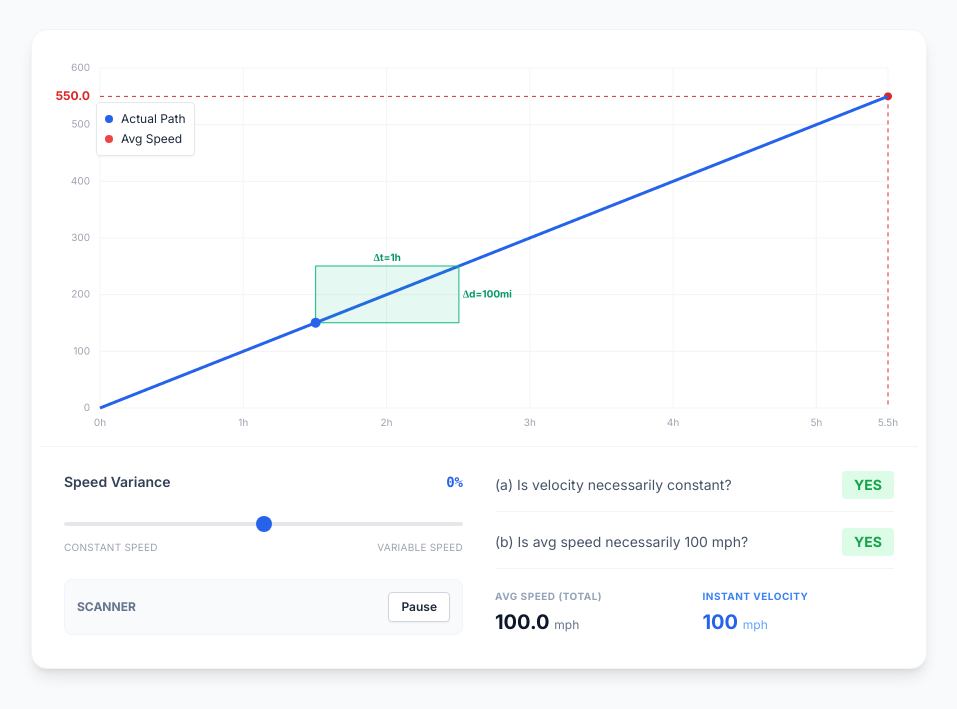
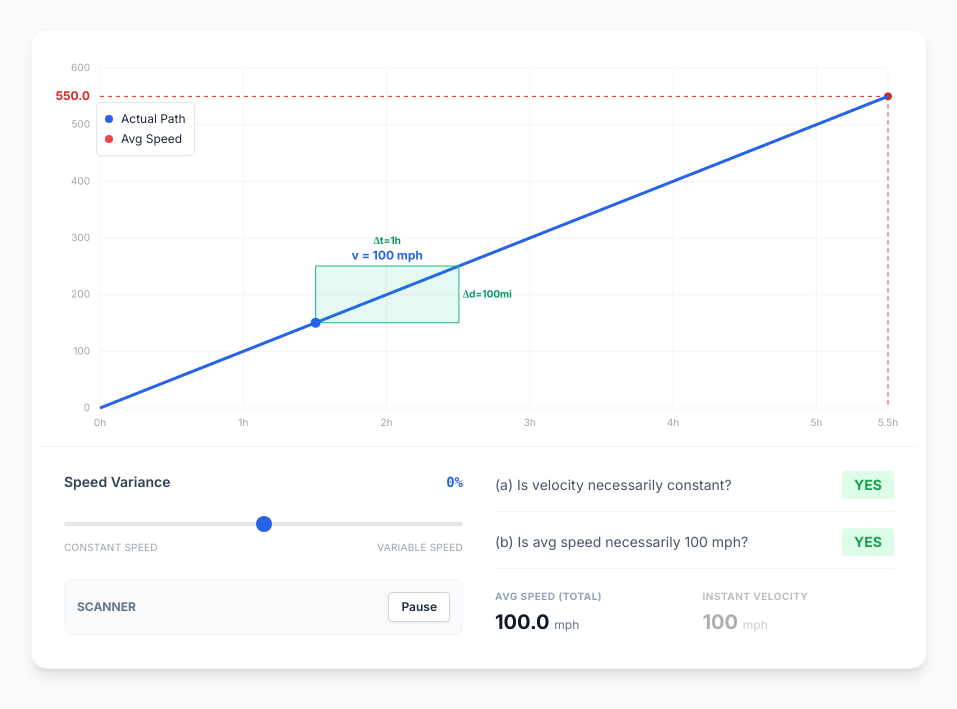
Before and after one commit to oraygungor/train100miles, a plain HTML site: page index.html in a window 1280 px wide. Shown: the part 107-816 px from the top of the page, without its empty margins (161-1118 px from the left). Drawn offline with nearby package versions, Linux system fonts and the light colour scheme.

Commit message:
Refactor comments and instant speed display
Updated comments and display values for clarity.

```diff
--- a/index.html
+++ b/index.html
@@ -111,11 +111,11 @@
                         </div>
                     </div>
 
-                    <!-- Instant Speed -->
-                    <div>
+                    <!-- Instant Speed (Now mainly on graph) -->
+                    <div class="opacity-50 grayscale">
                         <span class="text-[10px] font-bold text-blue-500 uppercase tracking-wider block mb-1">Instant Velocity</span>
                         <div class="text-xl font-bold text-blue-600">
-                            <span id="instSpeedDisplay">100.0</span> <span class="text-xs font-normal text-blue-400">mph</span>
+                            <span id="instSpeedDisplay">--</span> <span class="text-xs font-normal text-blue-400">mph</span>
                         </div>
                     </div>
                 </div>
@@ -150,14 +150,11 @@
         resize();
 
         // Math Constants
-        const margin = { top: 30, right: 30, bottom: 30, left: 60 }; // Increased left margin for Y-axis text
+        const margin = { top: 30, right: 30, bottom: 30, left: 60 };
         const maxTime = 5.5;
         const maxDist = 600;
 
         // Physics Functions
-        // v(t) = 100 + A * sin(2*PI*t)
-        // d(t) = 100t + (A/2PI) * (1 - cos(2*PI*t))
-
         function getAmplitude() { return sliderValue * 0.98; }
 
         function getDistance(t) {
@@ -221,7 +218,7 @@
             ctx.stroke();
             ctx.setLineDash([]);
 
-            // 2b. End Point Markers (Distance at 5.5h)
+            // 2b. End Point Markers
             const xFinalMark = scaleX(tTotal);
             const yFinalMark = scaleY(dTotal);
 
@@ -230,17 +227,15 @@
             ctx.lineWidth = 1;
             ctx.setLineDash([4, 4]);
 
-            // Horizontal line to Y-axis
             ctx.moveTo(xFinalMark, yFinalMark);
             ctx.lineTo(margin.left, yFinalMark);
 
-            // Vertical line to X-axis
             ctx.moveTo(xFinalMark, yFinalMark);
             ctx.lineTo(xFinalMark, h - margin.bottom);
             ctx.stroke();
             ctx.setLineDash([]);
 
-            // Red Dot at 5.5h
+            // Red Dot
             ctx.beginPath();
             ctx.fillStyle = '#DC2626';
             ctx.arc(xFinalMark, yFinalMark, 4, 0, Math.PI * 2);
@@ -251,15 +246,11 @@
             ctx.font = 'bold 12px Inter';
             ctx.textAlign = 'right';
             ctx.textBaseline = 'middle';
-
-            // Background box for text clarity
             const text = dTotal.toFixed(1);
             const textWidth = ctx.measureText(text).width;
-            ctx.fillStyle = 'rgba(255, 255, 255, 0.9)'; // Slightly transparent white
+            ctx.fillStyle = 'rgba(255, 255, 255, 0.9)';
             ctx.fillRect(margin.left - 15 - textWidth, yFinalMark - 8, textWidth + 10, 16);
-
-            // Text
-            ctx.fillStyle = '#DC2626'; // Red
+            ctx.fillStyle = '#DC2626';
             ctx.fillText(text, margin.left - 10, yFinalMark);
             ctx.restore();
 
@@ -278,7 +269,6 @@
             ctx.stroke();
 
             // 4. Scanner (Green Box)
-            // Scanner represents exactly 1 hour width and 100 miles height
             const tStart = scannerT;
             const tEnd = scannerT + 1;
 
@@ -286,7 +276,7 @@
                 const xS = scaleX(tStart);
                 const xE = scaleX(tEnd);
                 const yS = scaleY(getDistance(tStart));
-                const yE = scaleY(getDistance(tEnd));
+                const yE = scaleY(getDistance(tEnd)); // Note: yE is vertically higher (smaller val) than yS because dEnd > dStart
 
                 // Fill Box
                 ctx.fillStyle = 'rgba(16, 185, 129, 0.1)';
@@ -302,11 +292,11 @@
                 ctx.fill();
                 ctx.stroke();
 
-                // Scanner Labels
+                // Scanner Labels (Delta)
                 ctx.fillStyle = '#059669';
                 ctx.font = 'bold 10px Inter';
                 ctx.textAlign = 'center';
-                ctx.fillText("Δt=1h", (xS+xE)/2, yE - 8);
+                ctx.fillText("Δt=1h", (xS+xE)/2, yE - 25); // Moved up slightly to make room for velocity
                 ctx.textAlign = 'left';
                 ctx.fillText("Δd=100mi", xE + 4, (yS+yE)/2);
 
@@ -316,8 +306,17 @@
                 ctx.arc(xS, yS, 5, 0, Math.PI*2);
                 ctx.fill();
 
-                // UPDATE INSTANT VELOCITY
+                // UPDATE INSTANT VELOCITY ON GRAPH
                 const v = getVelocity(tStart);
+
+                ctx.save();
+                ctx.fillStyle = '#2563EB'; // Blue to match velocity
+                ctx.font = 'bold 12px Inter';
+                ctx.textAlign = 'center';
+                // Place above the box (yE is the top edge)
+                ctx.fillText(`v = ${v.toFixed(0)} mph`, (xS+xE)/2, yE - 10);
+                ctx.restore();
+
                 instSpeedDisplay.innerText = v.toFixed(0);
             }
 
@@ -327,27 +326,20 @@
 
             // Logic Check
             if (Math.abs(sliderValue) > 0) {
-                // Paradox is active (Velocity not constant)
                 ansA.innerText = "NO";
                 ansA.className = "text-sm font-bold bg-red-100 text-red-600 px-3 py-1 rounded";
-
                 ansB.innerText = "NO";
                 ansB.className = "text-sm font-bold bg-red-100 text-red-600 px-3 py-1 rounded";
-
                 avgSpeedDisplay.className = "text-red-600";
             } else {
-                // Uniform motion
                 ansA.innerText = "YES";
                 ansA.className = "text-sm font-bold bg-green-100 text-green-600 px-3 py-1 rounded";
-
                 ansB.innerText = "YES";
                 ansB.className = "text-sm font-bold bg-green-100 text-green-600 px-3 py-1 rounded";
-
                 avgSpeedDisplay.className = "text-slate-900";
             }
         }
 
-        // Loop
         function loop() {
             if (isScannerAnimating) {
                 scannerT += 0.005;
@@ -357,7 +349,6 @@
             requestAnimationFrame(loop);
         }
 
-        // Listeners
         varianceSlider.addEventListener('input', (e) => {
             sliderValue = parseFloat(e.target.value);
             varianceVal.innerText = Math.abs(sliderValue) + "%";
```
